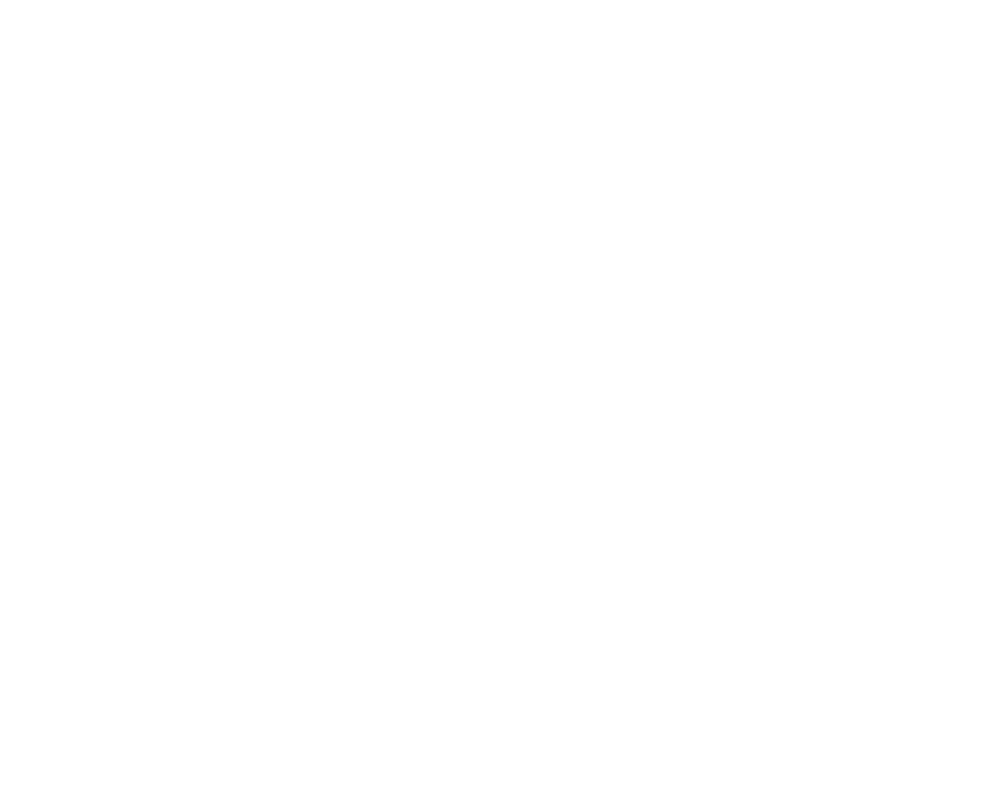
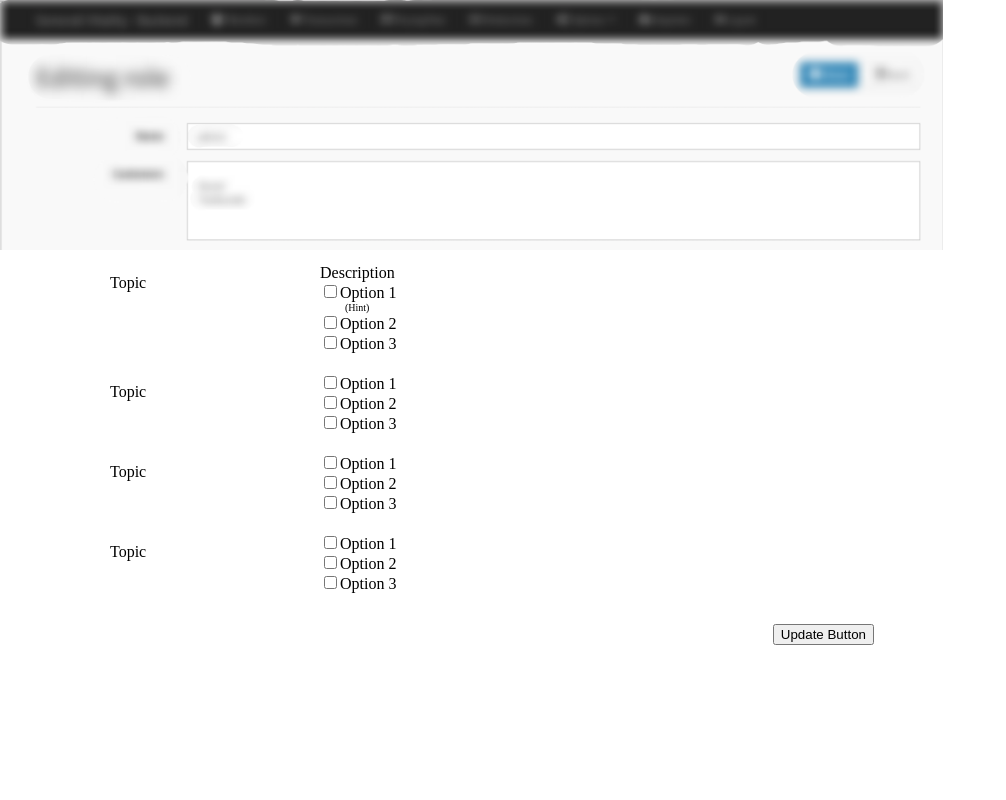
Before and after one commit to Laz0rSquid/ReactSettingsPagePrototype, a website: page index.html in a window 1280 px wide. Shown: the whole page, without its empty margins (0-1006 px from the left). Drawn offline with Linux system fonts and the light colour scheme.

Commit message:
raw first prototype for settings page implemented

```diff
--- a/index.html
+++ b/index.html
@@ -1,9 +1,87 @@
 <!DOCTYPE html>
 <html>
-    <head>
-        <title> Ideal React Seed </title>
-    </head>
-    <body>
-
-    </body>
+<head>
+	<title> Ideal React Seed </title>
+</head>
+<body style="padding: 0px; margin: 0px;">
+	<div style="width: 944px">
+		<img src="./img/mockupheader.png" style="height: 250px;">
+		<div style="margin-left: 100px; max-height: 350px; overflow-y: auto;">
+			<div style="padding: 10px 0px;">
+				<div style="display: inline-block; float: left; padding: 10px; width: 200px;">Topic</div>
+				<div style="display: inline-block;">
+					<div>Description</div>
+					<ul style="list-style-type: none; padding: 0px; margin: 0px;">
+						<li><input type="checkBox" name="Option 1">Option 1 <div style="font-size: 10px; margin-left: 25px;">(Hint)</div></li>
+						<li><input type="checkBox" name="Option 2">Option 2</li>
+						<li><input type="checkBox" name="Option 3">Option 3</li>
+					</ul>
+				</div>
+			</div>
+			<div style="padding: 10px 0px;">
+				<div style="display: inline-block; float: left; padding: 10px; width: 200px;">Topic</div>
+				<div style="display: inline-block;">
+					<ul style="list-style-type: none; padding: 0px; margin: 0px;">
+						<li><input type="checkBox" name="Option 1">Option 1</li>
+						<li><input type="checkBox" name="Option 2">Option 2</li>
+						<li><input type="checkBox" name="Option 3">Option 3</li>
+					</ul>
+				</div>
+			</div>
+			<div style="padding: 10px 0px;">
+				<div style="display: inline-block; float: left; padding: 10px; width: 200px;">Topic</div>
+				<div style="display: inline-block;">
+					<ul style="list-style-type: none; padding: 0px; margin: 0px;">
+						<li><input type="checkBox" name="Option 1">Option 1</li>
+						<li><input type="checkBox" name="Option 2">Option 2</li>
+						<li><input type="checkBox" name="Option 3">Option 3</li>
+					</ul>
+				</div>
+			</div>
+			<div style="padding: 10px 0px;">
+				<div style="display: inline-block; float: left; padding: 10px; width: 200px;">Topic</div>
+				<div style="display: inline-block;">
+					<ul style="list-style-type: none; padding: 0px; margin: 0px;">
+						<li><input type="checkBox" name="Option 1">Option 1</li>
+						<li><input type="checkBox" name="Option 2">Option 2</li>
+						<li><input type="checkBox" name="Option 3">Option 3</li>
+					</ul>
+				</div>
+			</div>
+			<div style="padding: 10px 0px;">
+				<div style="display: inline-block; float: left; padding: 10px; width: 200px;">Topic</div>
+				<div style="display: inline-block;">
+					<ul style="list-style-type: none; padding: 0px; margin: 0px;">
+						<li><input type="checkBox" name="Option 1">Option 1</li>
+						<li><input type="checkBox" name="Option 2">Option 2</li>
+						<li><input type="checkBox" name="Option 3">Option 3</li>
+					</ul>
+				</div>
+			</div>
+			<div style="padding: 10px 0px;">
+				<div style="display: inline-block; float: left; padding: 10px; width: 200px;">Topic</div>
+				<div style="display: inline-block;">
+					<ul style="list-style-type: none; padding: 0px; margin: 0px;">
+						<li><input type="checkBox" name="Option 1">Option 1</li>
+						<li><input type="checkBox" name="Option 2">Option 2</li>
+						<li><input type="checkBox" name="Option 3">Option 3</li>
+					</ul>
+				</div>
+			</div>
+			<div style="padding: 10px 0px;">
+				<div style="display: inline-block; float: left; padding: 10px; width: 200px;">Topic</div>
+				<div style="display: inline-block;">
+					<ul style="list-style-type: none; padding: 0px; margin: 0px;">
+						<li><input type="checkBox" name="Option 1">Option 1</li>
+						<li><input type="checkBox" name="Option 2">Option 2</li>
+						<li><input type="checkBox" name="Option 3">Option 3</li>
+					</ul>
+				</div>
+			</div>
+		</div>
+		<div style="float: right;padding: 20px; margin-right: 50px;">
+			<button>Update Button</button>
+		</div>
+	</div>
+</body>
 </html>
```
Also changed, not shown: img/mockupheader.png (added), 1 other file.
